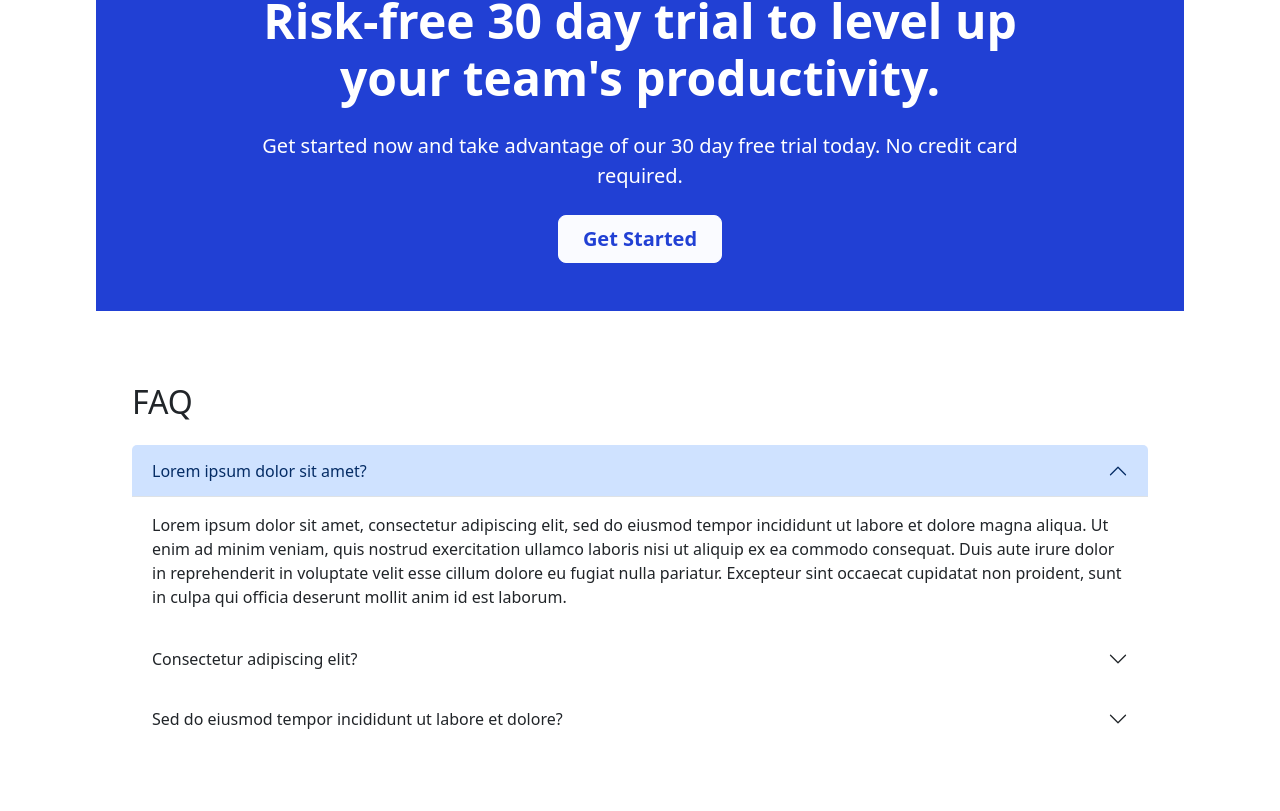
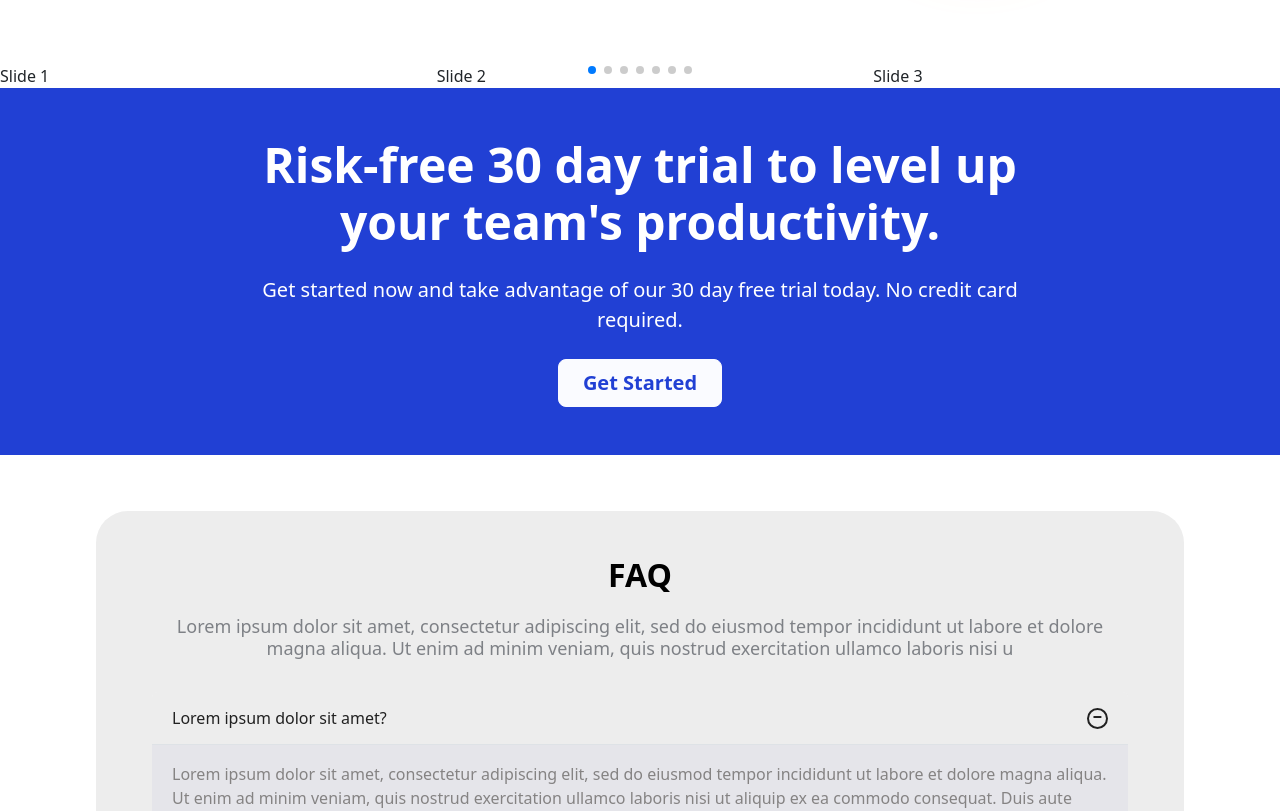
Before and after one commit to atefe-fazeli/7hostTask, a Next.js app: page / in a window 1280 px wide. Shown: the part 1729-2540 px from the top of the page. Built offline with nearby package versions, Linux system fonts and the light colour scheme.

Commit message:
faq styling completed

```diff
--- a/components/templates/index/about/about.js
+++ b/components/templates/index/about/about.js
@@ -18,7 +18,7 @@ const About = () => {
   ];
 
   return (
-    <section className="d-flex flex-column  gap-2">
+    <section className="d-flex flex-column  gap-2 py-4 px-32 px-md-96 py-md-48 ">
       <div className="d-flex flex-column">
         <h3 className="display-5 fw-bold text-center fs-xx-large lh-1">
           Get more done in
--- a/components/templates/index/faq/faq.js
+++ b/components/templates/index/faq/faq.js
@@ -1,47 +1,51 @@
-import React from 'react';
-import { Container, Accordion } from 'react-bootstrap';
+import React from "react";
+import { Container, Accordion } from "react-bootstrap";
 
 const FAQ = () => {
   return (
-    <Container className="my-5">
-      <div className="bg-white rounded-4 p-4">
-        <h2 className="mb-4">FAQ</h2>
+    <div className=" my-5 my-md-56 bg-faq py-4 px-32 px-md-56 mx-md-96 py-md-48 d-flex flex-column gap-3  rounded-5">
+      <h2 className="fw-bold fs-2 lh-1 text-center text-black">FAQ</h2>
+      <p className="fw-normal fs-med lh-sm text-center text-text">
+        Lorem ipsum dolor sit amet, consectetur adipiscing elit, sed do eiusmod
+        tempor incididunt ut labore et dolore magna aliqua. Ut enim ad minim
+        veniam, quis nostrud exercitation ullamco laboris nisi u
+      </p>
       <Accordion defaultActiveKey="0">
-          <Accordion.Item eventKey="0" className="border-0 mb-2">
+        <Accordion.Item eventKey="0" className="border-0 mb-3">
           <Accordion.Header>Lorem ipsum dolor sit amet?</Accordion.Header>
           <Accordion.Body>
             Lorem ipsum dolor sit amet, consectetur adipiscing elit, sed do
-              eiusmod tempor incididunt ut labore et dolore magna aliqua. Ut
-              enim ad minim veniam, quis nostrud exercitation ullamco laboris
-              nisi ut aliquip ex ea commodo consequat. Duis aute irure dolor in
+            eiusmod tempor incididunt ut labore et dolore magna aliqua. Ut enim
+            ad minim veniam, quis nostrud exercitation ullamco laboris nisi ut
+            aliquip ex ea commodo consequat. Duis aute irure dolor in
             reprehenderit in voluptate velit esse cillum dolore eu fugiat nulla
             pariatur. Excepteur sint occaecat cupidatat non proident, sunt in
             culpa qui officia deserunt mollit anim id est laborum.
           </Accordion.Body>
         </Accordion.Item>
 
-          <Accordion.Item eventKey="1" className="border-0 mb-2">
+        <Accordion.Item eventKey="1" className="border-0 mb-3">
           <Accordion.Header>Consectetur adipiscing elit?</Accordion.Header>
           <Accordion.Body>
             Lorem ipsum dolor sit amet, consectetur adipiscing elit, sed do
-              eiusmod tempor incididunt ut labore et dolore magna aliqua. Ut
-              enim ad minim veniam, quis nostrud exercitation ullamco laboris
-              nisi ut aliquip ex ea commodo consequat. Duis aute irure dolor in
+            eiusmod tempor incididunt ut labore et dolore magna aliqua. Ut enim
+            ad minim veniam, quis nostrud exercitation ullamco laboris nisi ut
+            aliquip ex ea commodo consequat. Duis aute irure dolor in
             reprehenderit in voluptate velit esse cillum dolore eu fugiat nulla
             pariatur. Excepteur sint occaecat cupidatat non proident, sunt in
             culpa qui officia deserunt mollit anim id est laborum.
           </Accordion.Body>
         </Accordion.Item>
 
-          <Accordion.Item eventKey="2" className="border-0 mb-2">
+        <Accordion.Item eventKey="2" className="border-0 ">
           <Accordion.Header>
             Sed do eiusmod tempor incididunt ut labore et dolore?
           </Accordion.Header>
           <Accordion.Body>
             Lorem ipsum dolor sit amet, consectetur adipiscing elit, sed do
-              eiusmod tempor incididunt ut labore et dolore magna aliqua. Ut
-              enim ad minim veniam, quis nostrud exercitation ullamco laboris
-              nisi ut aliquip ex ea commodo consequat. Duis aute irure dolor in
+            eiusmod tempor incididunt ut labore et dolore magna aliqua. Ut enim
+            ad minim veniam, quis nostrud exercitation ullamco laboris nisi ut
+            aliquip ex ea commodo consequat. Duis aute irure dolor in
             reprehenderit in voluptate velit esse cillum dolore eu fugiat nulla
             pariatur. Excepteur sint occaecat cupidatat non proident, sunt in
             culpa qui officia deserunt mollit anim id est laborum.
@@ -49,7 +53,6 @@ const FAQ = () => {
         </Accordion.Item>
       </Accordion>
     </div>
-    </Container>
   );
 };
 
--- a/components/templates/index/hero/hero.js
+++ b/components/templates/index/hero/hero.js
@@ -3,7 +3,7 @@ import { Container, Row, Col, Button } from "react-bootstrap";
 import Image from "next/image";
 const Hero = () => {
   return (
-    <section className="d-flex flex-column flex-md-row align-content-center  ">
+    <section className="d-flex flex-column flex-md-row align-content-center py-4 px-32 px-md-96 py-md-48  ">
       <div className="w-100 w-md-50 d-flex flex-column justify-content-between me-0 me-md-5">
         <h2 className="display-3 fw-bold lh-1 fs-xx-large text-primary text-center text-md-start ">
           Manage your daily tasks better without all the stress.
--- a/components/templates/index/library/ibrary.js
+++ b/components/templates/index/library/ibrary.js
@@ -4,7 +4,7 @@ import { Image } from "react-bootstrap";
 import Link from "next/link";
 const TemplateLibrary = () => {
   return (
-    <section className="py-48 d-flex flex-column flex-md-row align-content-center ">
+    <section className="py-48 d-flex flex-column flex-column-reverse flex-md-row align-content-center py-4 px-32 px-md-96 py-md-48 ">
       <div className="w-60 w-md-60 d-flex ps-md-5 d-flex flex-column justify-content-center">
         <h2 className="fw-bold  fs-x-large fs-md-xx-large lh-1 text-orange mb-3 mb-md-5">
           Free template library included
--- a/components/templates/index/sectionOne/index.js
+++ b/components/templates/index/sectionOne/index.js
@@ -5,7 +5,7 @@ import Link from "next/link";
 
 const SectionOne = () => {
   return (
-    <section className="py-48 d-flex flex-column flex-md-row align-content-center ">
+    <section className="py-48 d-flex flex-column flex-md-row align-content-center py-4 px-32 px-md-96 py-md-48 ">
       <div className="w-60 w-md-40 d-flex justify-content-center align-items-center">
         <Image
           src="/images/workflow.svg"
--- a/pages/_app.js
+++ b/pages/_app.js
@@ -3,13 +3,12 @@ import Header from "@/components/modules/header/header";
 import "@/styles/globals.css";
 import "bootstrap/dist/css/bootstrap.css";
 import "@/styles/custom.scss";
+
 export default function App({ Component, pageProps }) {
   return (
     <>
       <Header />
-      <div className="py-4 px-32 px-md-96 py-md-48 ">
-        <Component {...pageProps} />
-      </div>
+      <Component {...pageProps} />
       <Footer />;
     </>
   );
--- a/styles/custom.scss
+++ b/styles/custom.scss
@@ -13,6 +13,8 @@ $custom-colors: (
   "darkBlue":#00006D,
   "purple":#7737FF,
   "orange":#FF9900,
+  "faq":#EDEDED,
+  "black":#212121,
 );
 
 
@@ -20,6 +22,7 @@ $spacers: map-merge($spacers, (
   "12": 12px,
   "32": 32px,
   "48":48px,
+  "56":56px,
   "96": 96px,
 
 ));
@@ -43,6 +46,7 @@ $theme-colors: map-merge($theme-colors, $custom-colors);
 $font-sizes: (
   "small": 12px,
   "normal": 16px,
+  "med":18px,
   "large": 20px,
   "x-large": 24px,
   "xx-large": 36px
--- a/styles/globals.css
+++ b/styles/globals.css
@@ -42,3 +42,68 @@ a {
     color-scheme: dark;
   }
 }
+@media (min-width: 768px) {
+  .rounded-md-5 {
+    border-radius: 1.5rem!important;
+  }
+}
+
+.accordion-button {
+background-color: #EDEDED!important;
+  color:#212121!important;
+  font-weight: 500;
+  font-size: 16px;
+  display: flex;
+  align-items: center;
+  justify-content: space-between;
+  border-bottom: 1px solid #E5E5EA !important;
+
+}
+
+
+.accordion-button::after {
+  background-image: none !important;
+  content: "+" !important;
+  font-size: 1rem;
+  font-weight: bold;
+  color:#212121;
+  display: flex;
+  align-items: center;
+  justify-content: center;
+  width: 21px;
+  height: 21px;
+  border: 2px solid #212121;
+  border-radius: 50%;
+  padding-bottom: 3px;
+}
+
+
+.accordion-button:not(.collapsed)::after {
+  background-image: none !important;
+  content: "−" !important;
+  font-size: 1rem;
+  font-weight: bold;
+  color: #212121;
+  display: flex;
+  align-items: center;
+  justify-content: center;
+  width: 21px;
+  height: 21px;
+  border: 2px solid #212121;
+  border-radius: 50%;
+  transform: none !important;
+  padding-bottom: 3px;
+}
+
+.accordion-item {
+  border: none !important;
+}
+.accordion-item {
+  margin-bottom: 1rem;
+}
+
+
+.accordion-body {
+  background-color: #E5E5EA;
+  color: #858383;
+}
```
Lines whose indentation alone changed are shown as unchanged.
